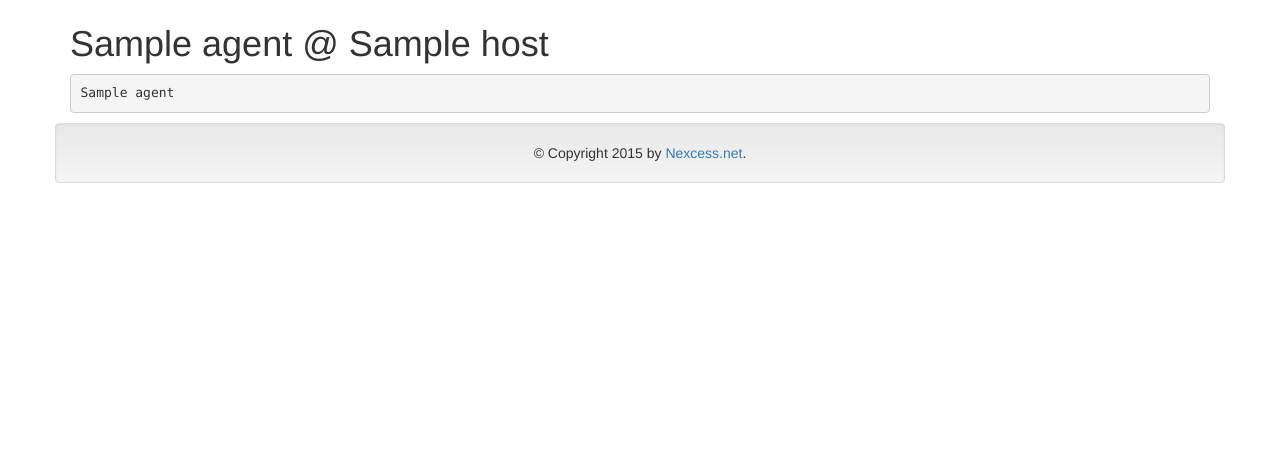
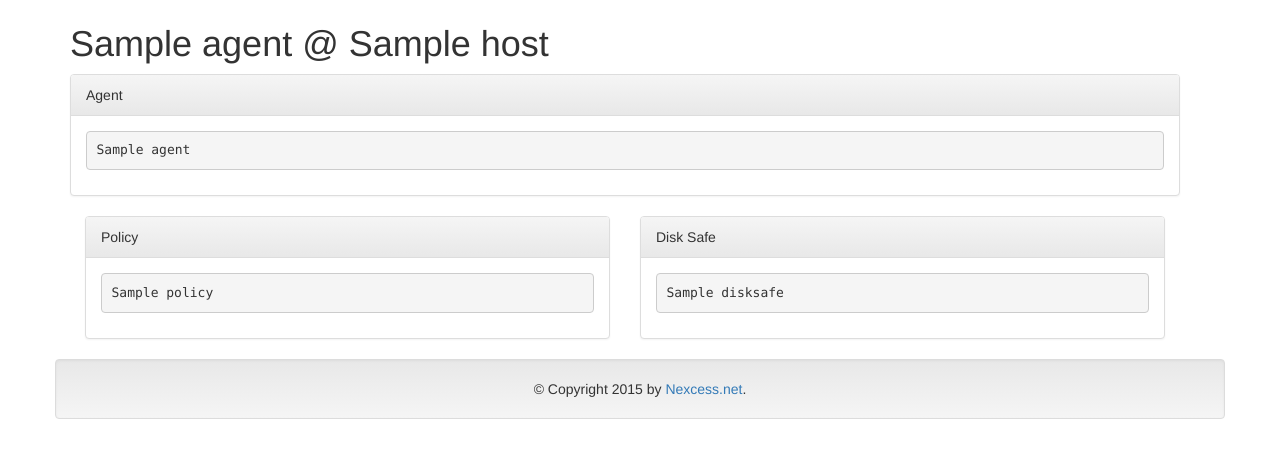
Before and after one commit to nexcess/r1soft-admin-console, a Flask app: template templates/agent_details.html in a window 1280 px wide. Shown: the part 51-509 px from the top of the page. Run offline with Flask 2, Linux system fonts and the light colour scheme; tables that the repository leaves empty hold one stand-in row (values such as "Sample post"); the template is opened without the code that fills it: values that come from a table or form of the project are taken from there, most other values are stand-ins (such as "Sample title", 1, 10 or a date in 2020); some libraries are stand-ins or nearby versions.

Commit message:
Add more info on disk safe and policy to agent details

```diff
--- a/templates/agent_details.html
+++ b/templates/agent_details.html
@@ -1,6 +1,33 @@
 {% extends 'base.html' %}
-{% block title %}CDP Agent{% endblock %}
+{% block title %}CDP Agent - {{ agent.hostname }}{% endblock %}
 {% block content %}
     <h1>{{agent.hostname}} @ {{ host.hostname }}</h1>
-    <pre>{{ agent }}</pre>
+    <div class="row col-md-12">
+        <div class="panel panel-default">
+            <div class="panel-heading">Agent</div>
+            <div class="panel-body">
+                <pre>{{ agent }}</pre>
+            </div>
+        </div>
+    </div>
+    {% for link in links %}
+    <div class="row col-md-12">
+        <div class="col-md-6">
+            <div class="panel panel-default">
+                <div class="panel-heading">Policy</div>
+                <div class="panel-body">
+                    <pre>{{ link.policy }}</pre>
+                </div>
+            </div>
+        </div>
+        <div class="col-md-6">
+            <div class="panel panel-default">
+                <div class="panel-heading">Disk Safe</div>
+                <div class="panel-body">
+                    <pre>{{ link.disksafe }}</pre>
+                </div>
+            </div>
+        </div>
+    </div>
+    {% endfor %}
 {% endblock %}
```
